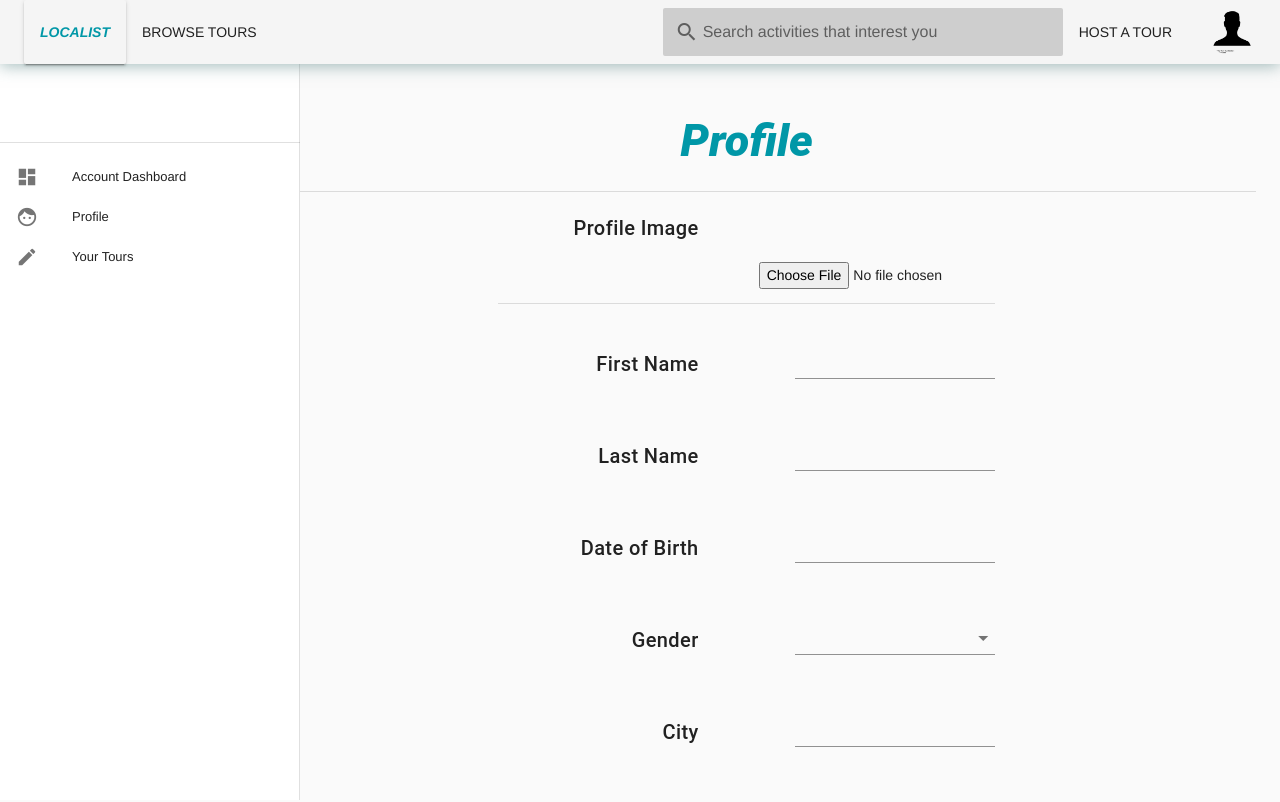
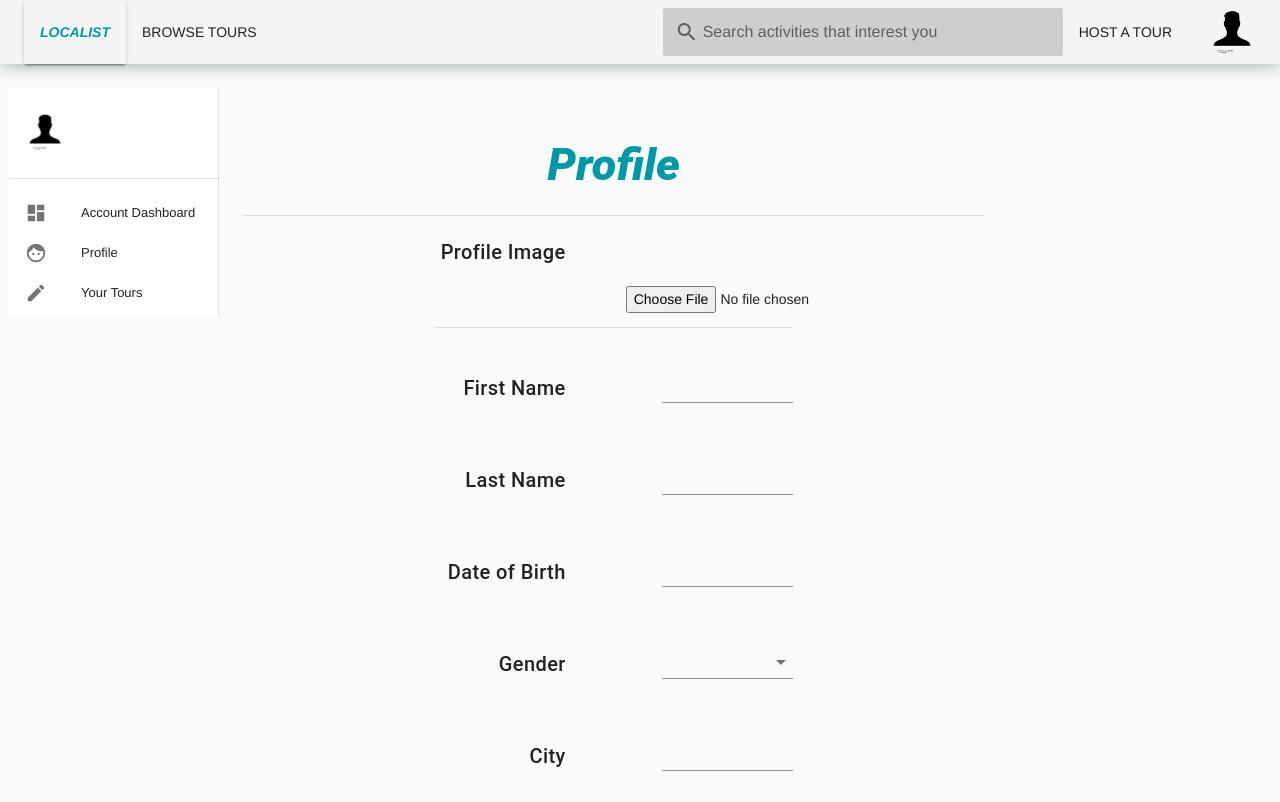
Before and after one commit to jonchiu94/localist, a Vue app in the folder localist-frontend/: page /account in a window 1280 px wide. Shown: the top 802 px of the page. Built offline with nearby package versions, Linux system fonts and the light colour scheme; no server answers; sample sign-in values are in the browser's storage.

Commit message:
helped jono

```diff
--- a/localist-frontend/src/components/Account.vue
+++ b/localist-frontend/src/components/Account.vue
@@ -1,8 +1,5 @@
 <template>
     <v-layout>
-        <v-flex xs2 md2>
-            <ProfileNavigation></ProfileNavigation>
-        </v-flex>
         <v-flex xs10 md10>
             <v-container grid-list-xl text-xs-center mb-5>
                 <v-layout wrap pt-3 justify-center>
@@ -100,21 +97,36 @@
                                     </v-layout>
 
                                     <v-layout row wrap>
-                                <v-flex pr-5 align-self-center xs6 class="title align-right">Gender</v-flex>
+                                        <v-flex
+                                            pr-5
+                                            align-self-center
+                                            xs6
+                                            class="title align-right"
+                                        >Gender</v-flex>
                                         <v-flex pl-5 xs6>
                                             <v-select :items="genders" v-model="gender"></v-select>
                                         </v-flex>
                                     </v-layout>
 
                                     <v-layout row wrap>
-                                <v-flex pr-5 align-self-center xs6 class="title align-right">City</v-flex>
+                                        <v-flex
+                                            pr-5
+                                            align-self-center
+                                            xs6
+                                            class="title align-right"
+                                        >City</v-flex>
                                         <v-flex pl-5 xs6>
                                             <v-text-field single-line v-model="city"></v-text-field>
                                         </v-flex>
                                     </v-layout>
 
                                     <v-layout row wrap>
-                                <v-flex pr-5 align-self-center xs6 class="title align-right">Country</v-flex>
+                                        <v-flex
+                                            pr-5
+                                            align-self-center
+                                            xs6
+                                            class="title align-right"
+                                        >Country</v-flex>
                                         <v-flex pl-5 xs6>
                                             <v-text-field single-line v-model="country"></v-text-field>
                                         </v-flex>
@@ -123,7 +135,12 @@
                             </v-layout>
                         </form>
                         <div class="large-12 medium-12 small-12 cell">
-                    <v-btn class="cyan darken-2 mt-5" dark large v-on:click="submitFiles()">Submit</v-btn>
+                            <v-btn
+                                class="cyan darken-2 mt-5"
+                                dark
+                                large
+                                v-on:click="submitFiles()"
+                            >Submit</v-btn>
                         </div>
                     </v-flex>
                 </v-layout>
@@ -133,7 +150,6 @@
 </template>
 
 <script>
-    import ProfileNavigation from "./ProfileNavigation.vue";
 import moment from "moment";
 import router from "../router";
 export default {
@@ -283,9 +299,7 @@ export default {
         removeFile(key) {
             this.files.splice(key, 1);
         }
-
-    },
-    components: { ProfileNavigation }
+    }
 };
 </script>
 <style scoped>
--- /dev/null
+++ b/localist-frontend/src/components/AccountDashboard.vue
@@ -0,0 +1,43 @@
+<template>
+    <div>
+        <v-container fluid>
+            <v-layout row>
+                <v-flex md2>
+                    <ProfileNavigation></ProfileNavigation>
+                </v-flex>
+                <v-flex md9>
+                    <Account v-if="isAccount()"></Account>
+                    <Profile v-else-if="isProfile()"></Profile>
+                    <EditTours v-else-if="isEditTours()"></EditTours>
+                </v-flex>
+            </v-layout>
+        </v-container>
+    </div>
+</template>
+
+<script>
+import ProfileNavigation from "./ProfileNavigation.vue";
+import Account from "./Account.vue";
+import Profile from "./Profile.vue";
+import EditTours from "./EditTours.vue";
+
+export default {
+    data: () => ({
+        current: "Account"
+    }),
+    components: { ProfileNavigation, Account, Profile, EditTours },
+    methods: {
+        isAccount() {
+            return this.current === "Account";
+        },
+
+        isProfile() {
+            return this.current === "Profile";
+        },
+
+        isEditTours() {
+            return this.current === "EditTours";
+        }
+    }
+};
+</script>
--- a/localist-frontend/src/components/ProfileNavigation.vue
+++ b/localist-frontend/src/components/ProfileNavigation.vue
@@ -1,15 +1,11 @@
 <template>
-            <v-navigation-drawer
-                    v-model="drawer"
-                    permanent
-                    absolute
-                    class ="profileNavigation"
-            >
+    <div>
+        <v-navigation-drawer v-model="drawer" permanent class="profileNavigation">
             <v-toolbar flat class="transparent">
                 <v-list class="pa-0">
                     <v-list-tile avatar>
                         <v-list-tile-avatar>
-                                <img v-if="userPic" :src="userPic">
+                            <img :src="getThumbnail">
                         </v-list-tile-avatar>
 
                         <v-list-tile-content>
@@ -22,11 +18,7 @@
             <v-list class="pt-0" dense>
                 <v-divider></v-divider>
 
-                    <v-list-tile
-                            v-for="item in items"
-                            :key="item.title"
-                            @click="navigate(item.path)"
-                    >
+                <v-list-tile v-for="item in items" :key="item.title" @click="navigate(item.path)">
                     <v-list-tile-action>
                         <v-icon>{{item.icon}}</v-icon>
                     </v-list-tile-action>
@@ -37,47 +29,54 @@
                 </v-list-tile>
             </v-list>
         </v-navigation-drawer>
+    </div>
 </template>
 <script>
 import router from "../router";
-    export default{
-        data () {
+export default {
+    data() {
         return {
             name: "",
             userPic: "",
             drawer: true,
             items: [
-                    { title: 'Account Dashboard', icon: 'dashboard', path:'/account'},
-                    { title: 'Profile', icon: 'face', path: '/profile'},
-                    { title: 'Your Tours', icon: 'create', path: '/edit'}
+                {
+                    title: "Account Dashboard",
+                    icon: "dashboard",
+                    path: "/account"
+                },
+                { title: "Profile", icon: "face", path: "/profile" },
+                { title: "Your Tours", icon: "create", path: "/edit" }
             ],
             right: null
-            }
+        };
     },
-        methods:{
-            navigate(link){
+    methods: {
+        navigate(link) {
             router.push(link);
         }
     },
-        created(){
+    created() {
         var instance = this;
         this.$http
             .get("/user/find/" + this.$store.getters.getUserKey)
             .then(function(response) {
-                    response = response.data
-                    if(response.name){
-                        instance.name = response.name.first + " " + response.name.last;
-                    }
-                    if (response.image) {
-                        instance.userPic = response.image;
+                response = response.data;
+                if (response.name) {
+                    instance.name =
+                        response.name.first + " " + response.name.last;
                 }
             });
+    },
+    computed: {
+        getThumbnail: function() {
+            return this.$store.getters.getThumbnail;
         }
     }
+};
 </script>
 <style scoped>
-    .profileNavigation{
+.profileNavigation {
     padding-top: 5%;
-        position: fixed;
 }
 </style>
--- a/localist-frontend/src/router/index.js
+++ b/localist-frontend/src/router/index.js
@@ -11,7 +11,7 @@ import SingleTour from '../components/SingleTour'
 import CreateTour from '../components/CreateTour'
 import Admin from '../components/Admin'
 import EditTour from '../components/EditTour'
-import Account from '../components/Account'
+import AccountDashboard from '../components/AccountDashboard'
 import Booking from '../components/Booking'
 import Payment from '../components/Payment'
 import EditTours from '../components/EditTours'
@@ -19,11 +19,11 @@ import Profile from '../components/Profile'
 
 Vue.use(VueRouter)
 const router = new VueRouter({
-	scrollBehavior() {
-    	return { x: 0, y: 0 };
-  	},
-	mode   : 'history',
-	routes : [
+	scrollBehavior () {
+		return { x: 0, y: 0 }
+	},
+	mode           : 'history',
+	routes         : [
 		{
 			path      : '/',
 			name      : 'home',
@@ -107,8 +107,8 @@ const router = new VueRouter({
 		},
 		{
 			path      : '/account',
-			name      : 'account',
-			component : Account,
+			name      : 'AccountDashboard',
+			component : AccountDashboard,
 			meta      : {
 				requiresAuth : true
 			}
```
Also changed, not shown: localist-frontend/src/components/Profile.vue (+7 -14 lines), localist-frontend/src/components/EditTours.vue (indentation only), 2 other files (tests, documents, lock files or other folders). Lines whose indentation alone changed are shown as unchanged.
